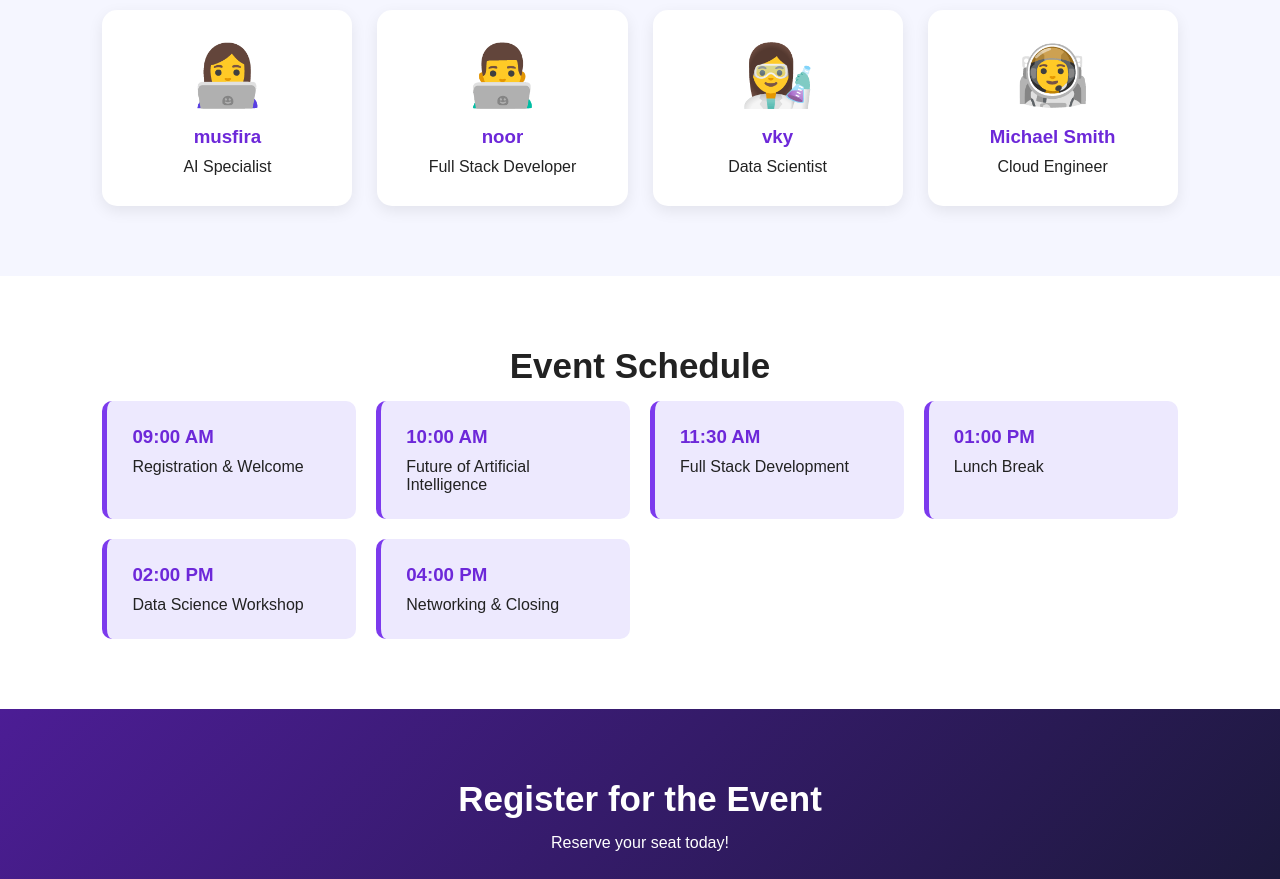
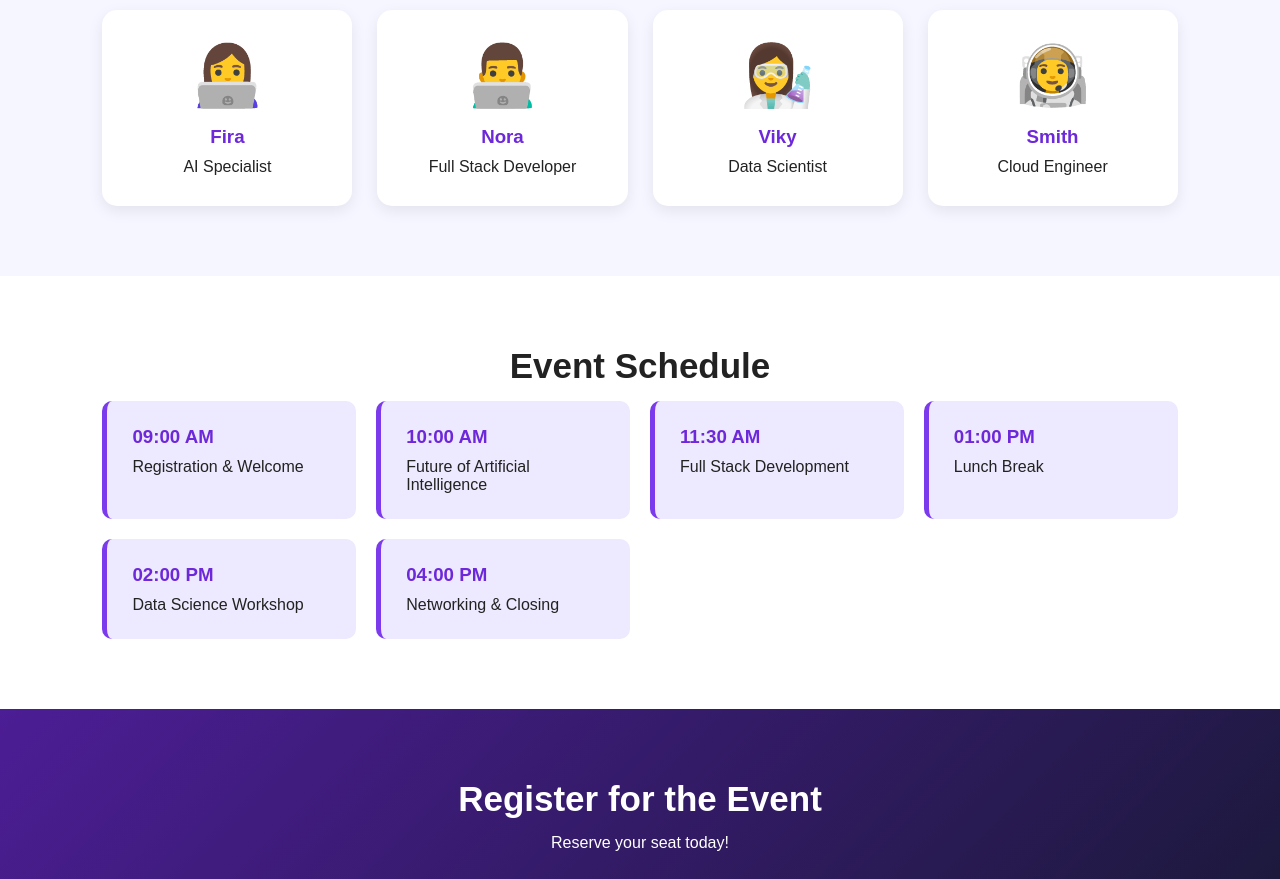
Before and after one commit to AS1234YA/Emc, a plain HTML site: page index.html in a window 1280 px wide. Shown: the part 1180-2059 px from the top of the page. Drawn offline with Linux system fonts and the light colour scheme.

Commit message:
Fix speaker names and formatting in index.html
Updated speaker names and corrected minor formatting issues.

```diff
--- a/index.html
+++ b/index.html
@@ -89,25 +89,25 @@
 
             <div class="speaker-card">
                 <div class="speaker-icon">👩‍💻</div>
-                <h3>musfira </h3>
+                <h3>Fira </h3>
                 <p>AI Specialist</p>
             </div>
 
             <div class="speaker-card">
                 <div class="speaker-icon">👨‍💻</div>
-                <h3>noor</h3>
+                <h3>Nora</h3>
                 <p>Full Stack Developer</p>
             </div>
 
             <div class="speaker-card">
                 <div class="speaker-icon">👩‍🔬</div>
-                <h3>vky</h3>
+                <h3>Viky</h3>
                 <p>Data Scientist</p>
             </div>
 
             <div class="speaker-card">
                 <div class="speaker-icon">👨‍🚀</div>
-                <h3>Michael Smith</h3>
+                <h3>Smith</h3>
                 <p>Cloud Engineer</p>
             </div>
 
```
